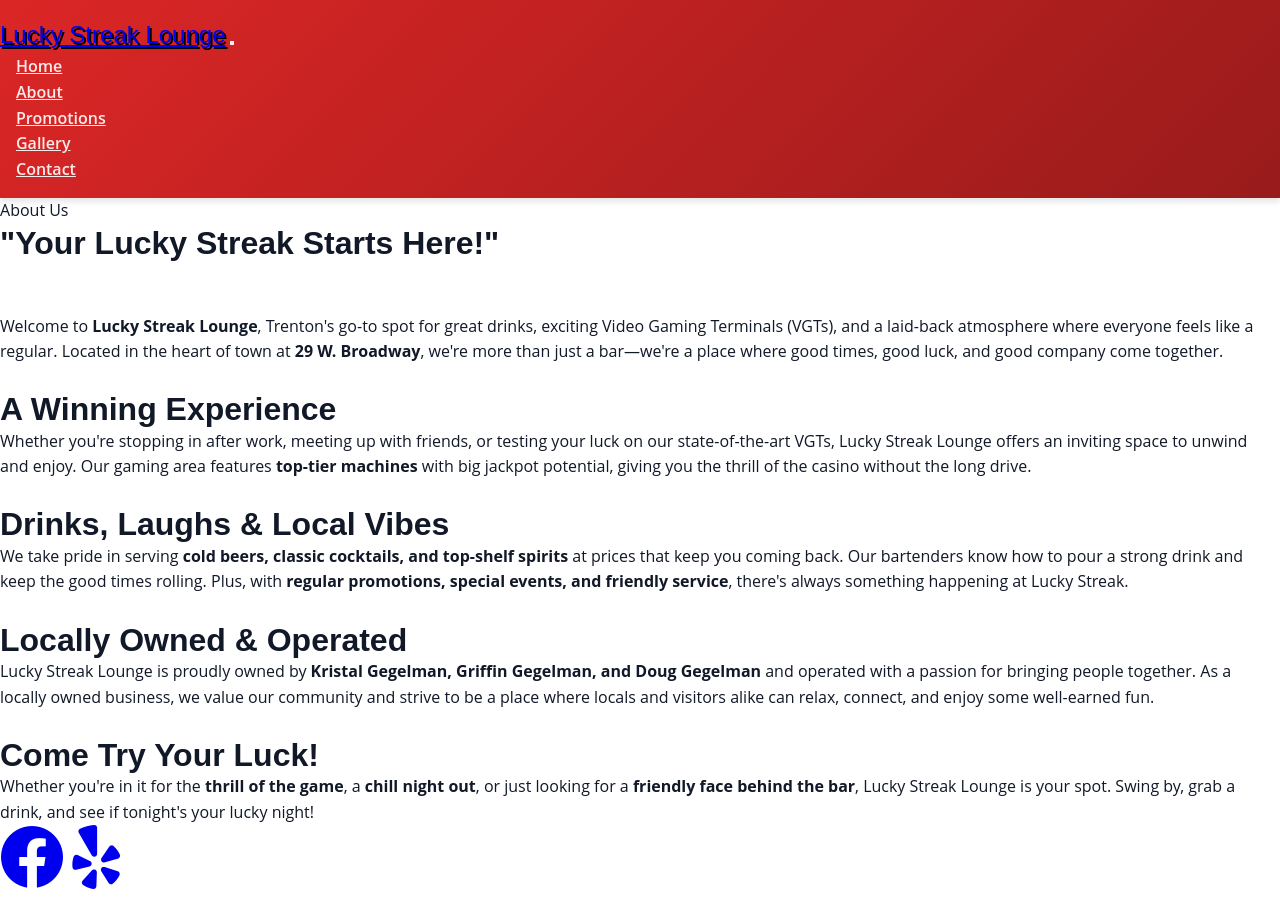
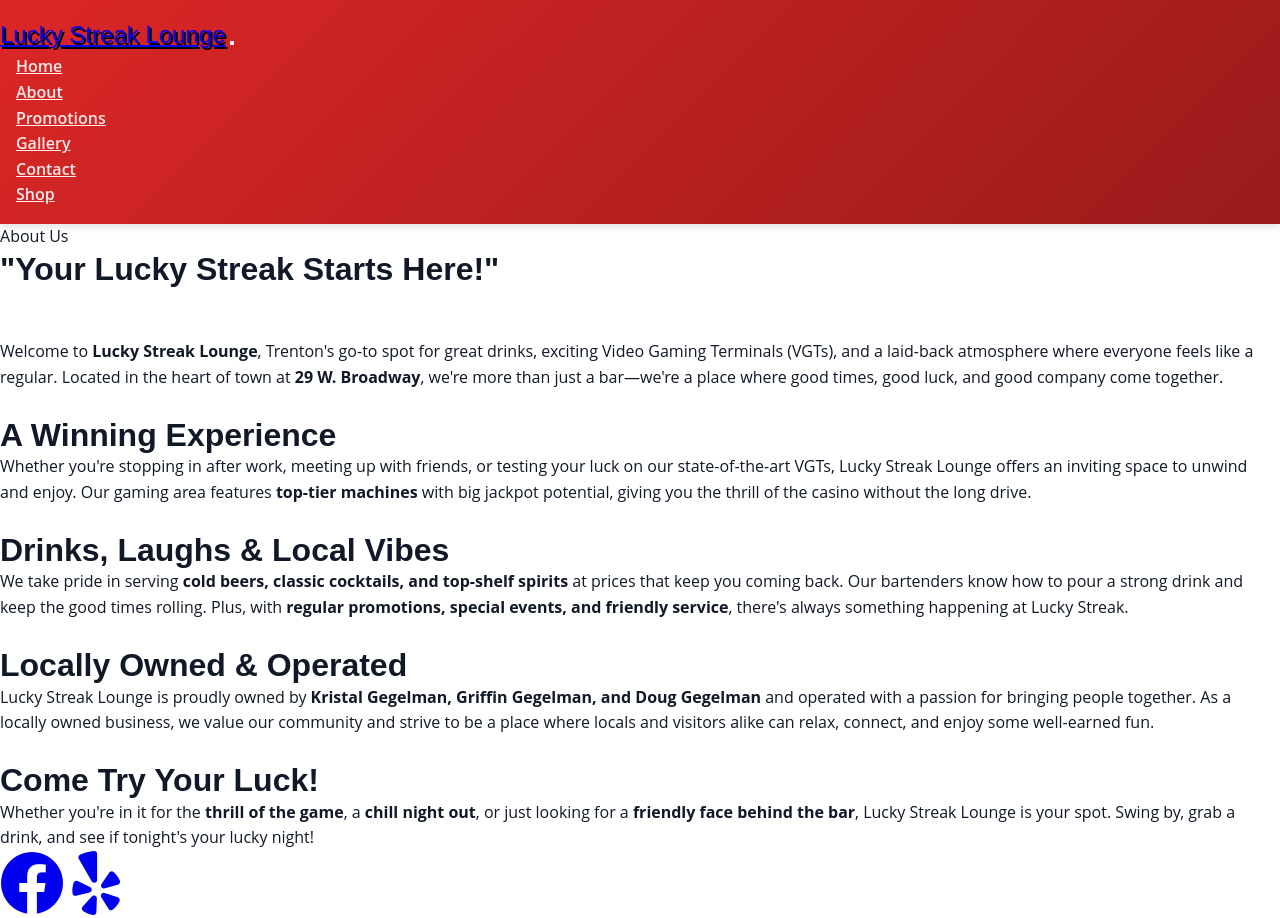
Before and after one commit to dgegs/LSLVercel, a plain HTML site: page about.html in a window 1280 px wide. Shown: the top 918 px of the page. Drawn offline with nearby package versions, Linux system fonts and the light colour scheme; some icons are missing; a web font is replaced by a local one.

Commit message:
checked in code changes

```diff
--- a/about.html
+++ b/about.html
@@ -34,6 +34,7 @@
                             <li class="nav-item"><a class="nav-link" href="promotions.html">Promotions</a></li>
                             <li class="nav-item"><a class="nav-link" href="gallery.html">Gallery</a></li>
                             <li class="nav-item"><a class="nav-link" href="contact.html">Contact</a></li>
+                            <li class="nav-item"><a class="nav-link" href="https://teamlocker.squadlocker.com/#/lockers/lucky-streak-lounge-2779567">Shop</a></li>
                         </ul>
                     </div>
                 </div>
```
Also changed, not shown: contact.html (+1 -0 lines), gallery.html (+1 -0 lines), index.html (+1 -0 lines), promotions.html (+1 -0 lines).
